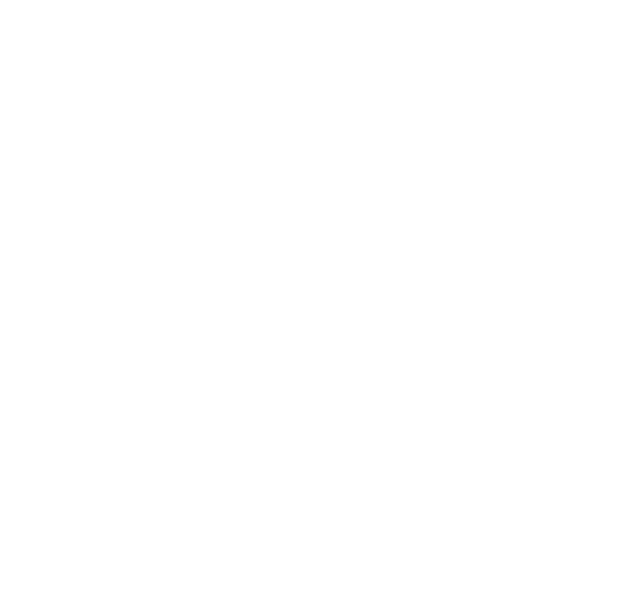
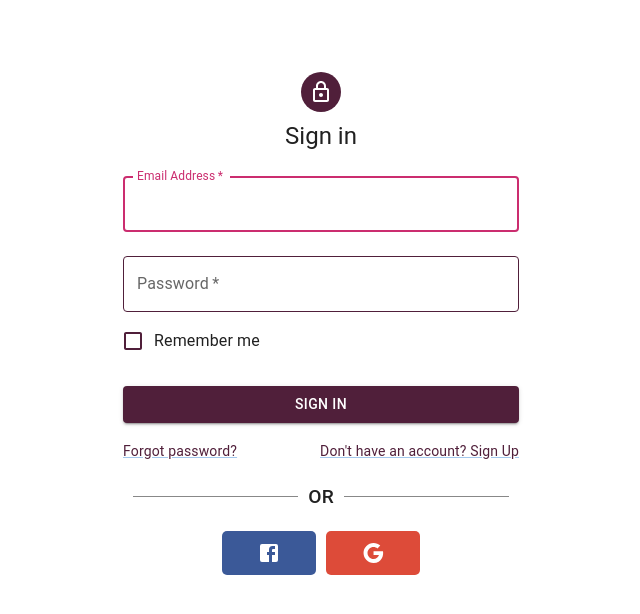
Before and after one commit to asitsi/reverseactionEarth, a React (Create React App) app: page / in a window 1280 px wide. Before the commit this address had no page. Shown: the top 614 px of the page, without its empty margins (319-959 px from the left). Built offline with nearby package versions, Linux system fonts and the light colour scheme.

Commit message:
rediraction on no path added

```diff
--- a/src/App.tsx
+++ b/src/App.tsx
@@ -17,7 +17,7 @@
     <BrowserRouter>
       <Routes>
         <Route path='/login' element={<Login />} />
-        {/* <Route path='*' element={<Login />}/> */}
+        <Route path='*' element={<Login />}/>
         <Route element={<PrivateRoute allowedRoles={[ROLES.Admin]} />}>
           <Route
             path="/dashboard"
```
